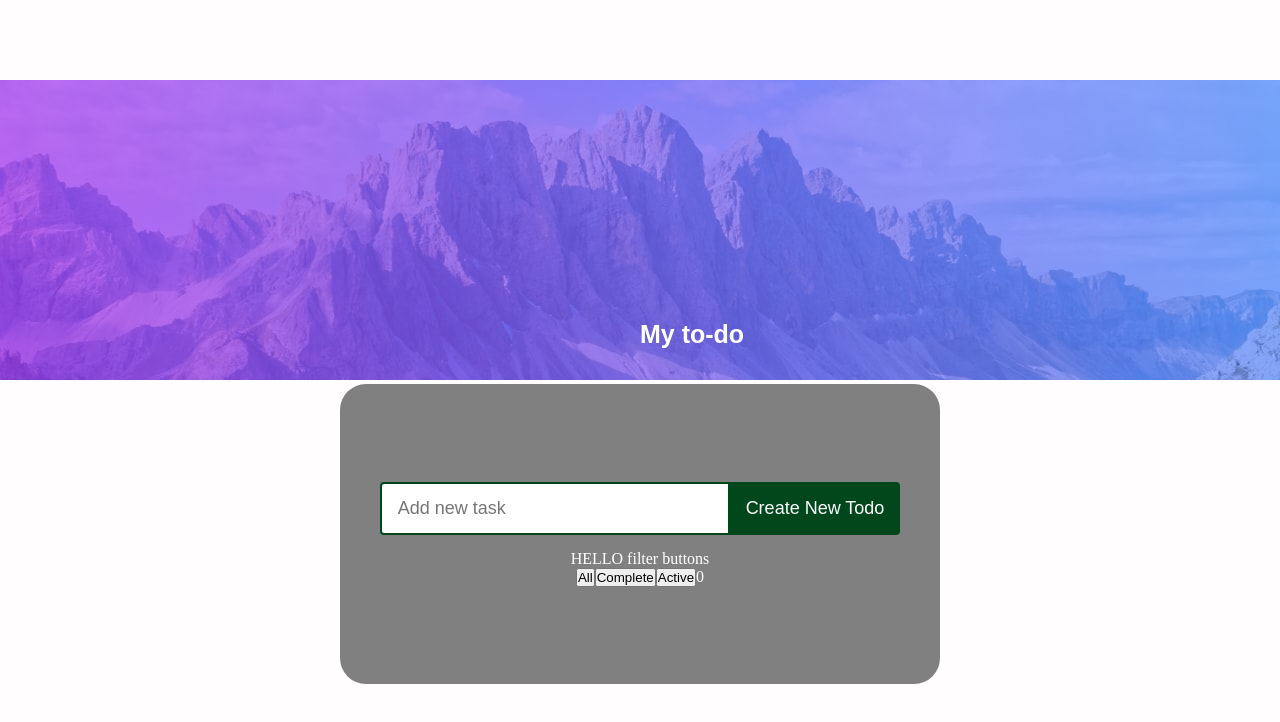
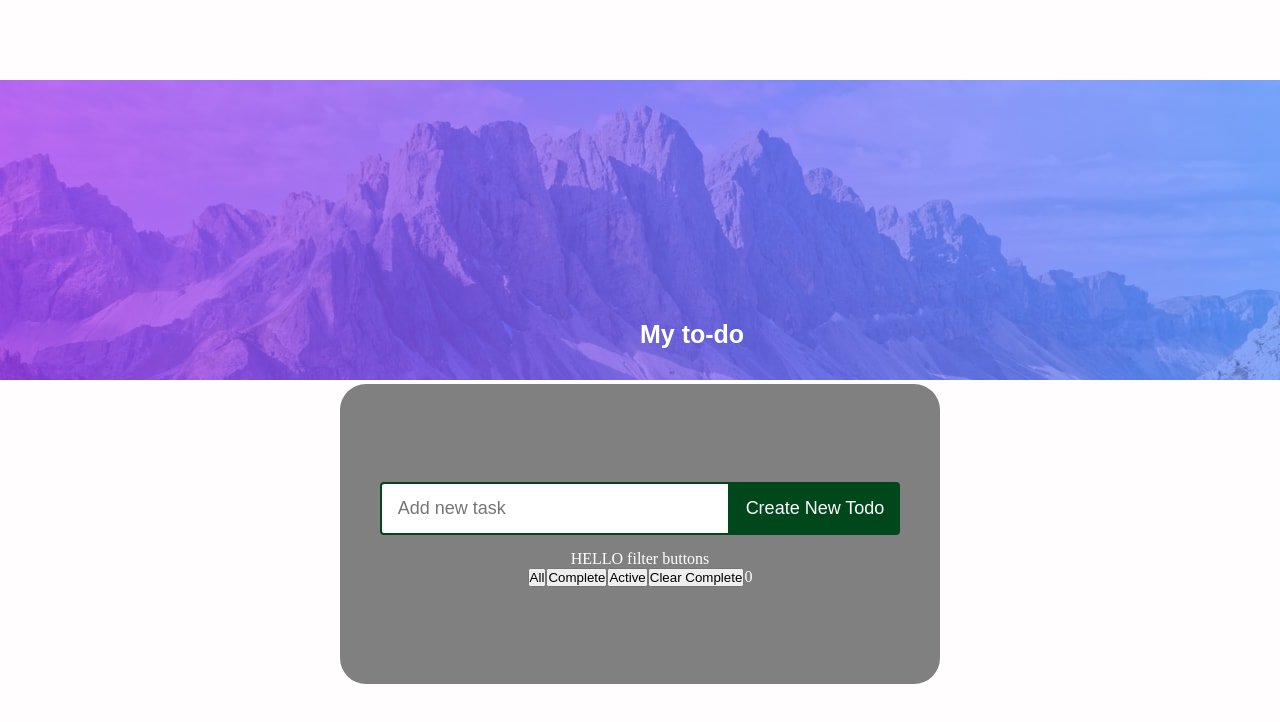
Before and after one commit to Joey19900/todoApp, a React (Create React App) app: page / in a window 1280 px wide. Shown: the top 722 px of the page. Built offline with nearby package versions, Linux system fonts and the light colour scheme.

Commit message:
added functionality to filter completed tasks

```diff
--- a/src/components/TaskFilterButtons/index.jsx
+++ b/src/components/TaskFilterButtons/index.jsx
@@ -8,9 +8,15 @@
 //Agregar en este componente el contador de tareas y luego estilizarlo para ajsutarlo a la izquierda.
 //lA información llega a este componente en forma de props y se puede utilziar para el conteo de tareas
 
+// implementar un boton que permita limpiar las tareas marcadas como completadas
+
 import React from "react";
-
-function TaskFilterButtons({ setFilterStatus, tasks }) {
+function TaskFilterButtons({
+  setFilterStatus,
+  tasks,
+  handleClearTask,
+  isDone,
+}) {
   const taskCounter = tasks.length;
 
   return (
@@ -18,6 +24,9 @@ function TaskFilterButtons({ setFilterStatus, tasks }) {
       <button onClick={() => setFilterStatus("All")}>All</button>
       <button onClick={() => setFilterStatus("Complete")}>Complete</button>
       <button onClick={() => setFilterStatus("Active")}>Active</button>
+      <button onClick={() => handleClearTask("Clear Complete")}>
+        Clear Complete
+      </button>
       {taskCounter}
     </div>
   );
--- a/src/components/TaskItem/index.jsx
+++ b/src/components/TaskItem/index.jsx
@@ -3,7 +3,6 @@ import "./TaskItem.css";
 import { AiOutlineCloseCircle } from "react-icons/ai";
 import { BiCheckbox } from "react-icons/bi";
 
-//Me preocupa que no entiendas como esta funcionando TaskItem
 function TaskItem({
   id,
   text,
--- a/src/components/TaskList/index.jsx
+++ b/src/components/TaskList/index.jsx
@@ -7,10 +7,7 @@ import { v4 as uuidv4 } from "uuid";
 import TaskFilterButtons from "../TaskFilterButtons";
 
 function TaskList() {
-  const [tasks, setTasks] = useState([
-    // { id: 0, isDone: false, text: "hola" },
-    //{ id: 2, isDone: true, text: "bye" },
-  ]);
+  const [tasks, setTasks] = useState([]);
   const [filteredTask, setFilteredTasks] = useState([]);
   const [filterStatus, setFilterStatus] = useState("All");
 
@@ -19,10 +16,7 @@ function TaskList() {
   }, [filterStatus, tasks]);
 
   const handleFilterTask = () => {
-    //usar tres condiciones con ayuda de la expresión "if". Priorizar el funcionamiento de complete (Revisar nota en handleDeleteTask)
     if (filterStatus === "Complete") {
-      //HINT ESTE ES UN NUEVO ARRAY. SE DEBE UTILIZAR PARA MOSTRAR ÚNICAMENTE LOS OBJETOS DONE
-
       const tasksComplete = tasks.filter((task) => task.isDone === true);
       setFilteredTasks(tasksComplete);
       return;
@@ -40,7 +34,6 @@ function TaskList() {
       return;
     }
   };
-
   const handleAddTask = (text) => {
     const newTask = {
       id: uuidv4(),
@@ -54,15 +47,19 @@ function TaskList() {
   };
 
   const handleDeleteTask = (id) => {
-    // HINT UTILIZAR COMO EJEMPLO ESTA FUNCIÓN PARA HACER FUNCIONAR EL FILTRO COMPLETE
     const updatedTasks = tasks.filter((task) => task.id !== id);
+    setTasks(updatedTasks);
+  };
+
+  const handleClearTask = () => {
+    const updatedTasks = tasks.filter((task) => task.isDone === false);
     setTasks(updatedTasks);
   };
 
   const handleCompleteTask = (id) => {
     const updatedTasks = tasks.map((task) => ({
       ...task,
-      isDone: task.id === id ? true : task.isDone,
+      isDone: task.id === id ? true : task.isDone, // isDone respeta el valor booleano en las demás tareas y solo cambiará la tarea que reciba el click
     }));
 
     setTasks(updatedTasks);
@@ -80,10 +77,15 @@ function TaskList() {
           isDone={task.isDone}
           handleDeleteTask={handleDeleteTask}
           handleCompleteTask={handleCompleteTask}
+          handleClearTask={handleClearTask}
         />
       ))}
       <div>HELLO filter buttons</div>
-      <TaskFilterButtons setFilterStatus={setFilterStatus} tasks={tasks} />
+      <TaskFilterButtons
+        setFilterStatus={setFilterStatus}
+        handleClearTask={handleClearTask}
+        tasks={tasks}
+      />
     </>
   );
 }
```
